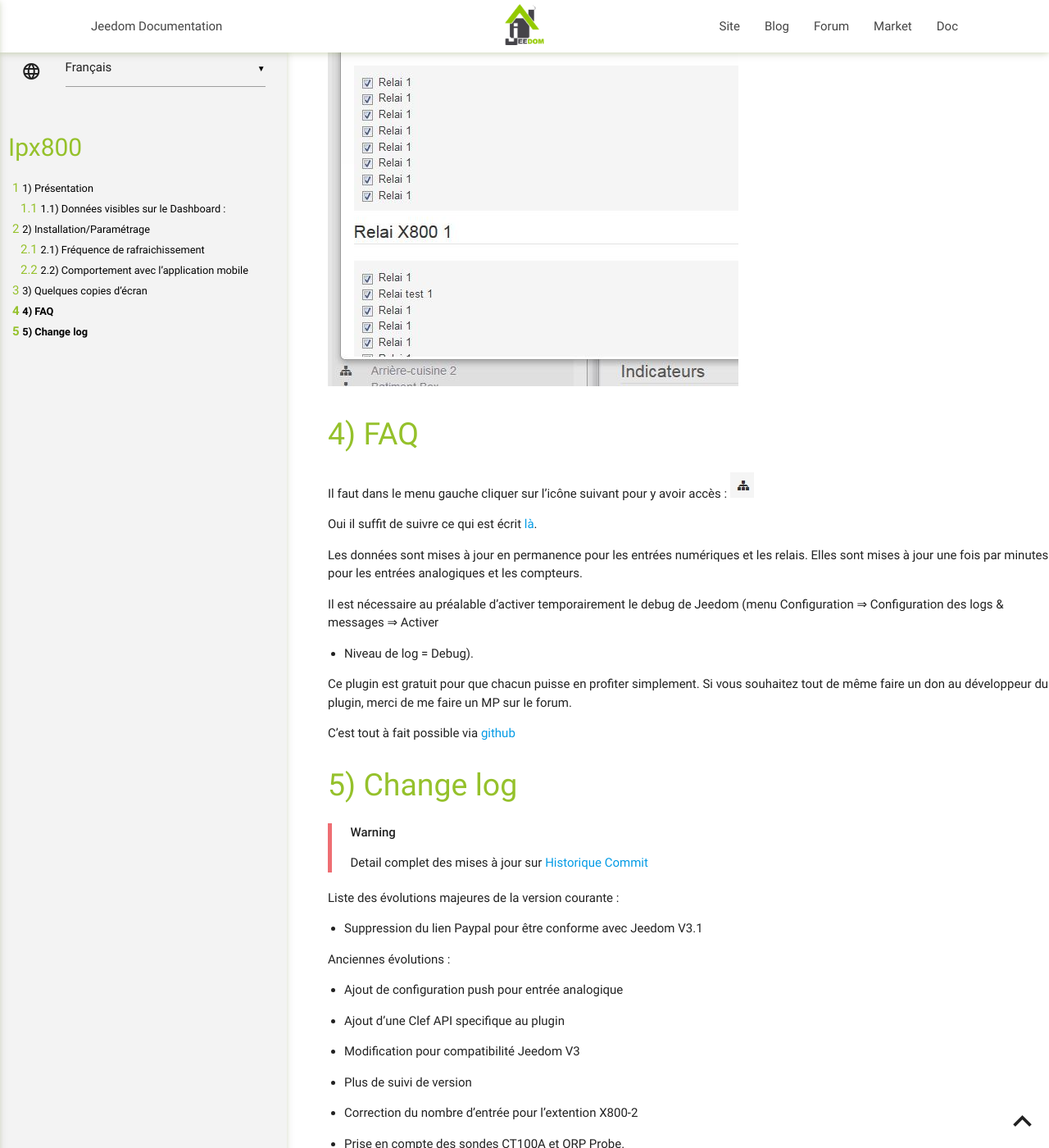
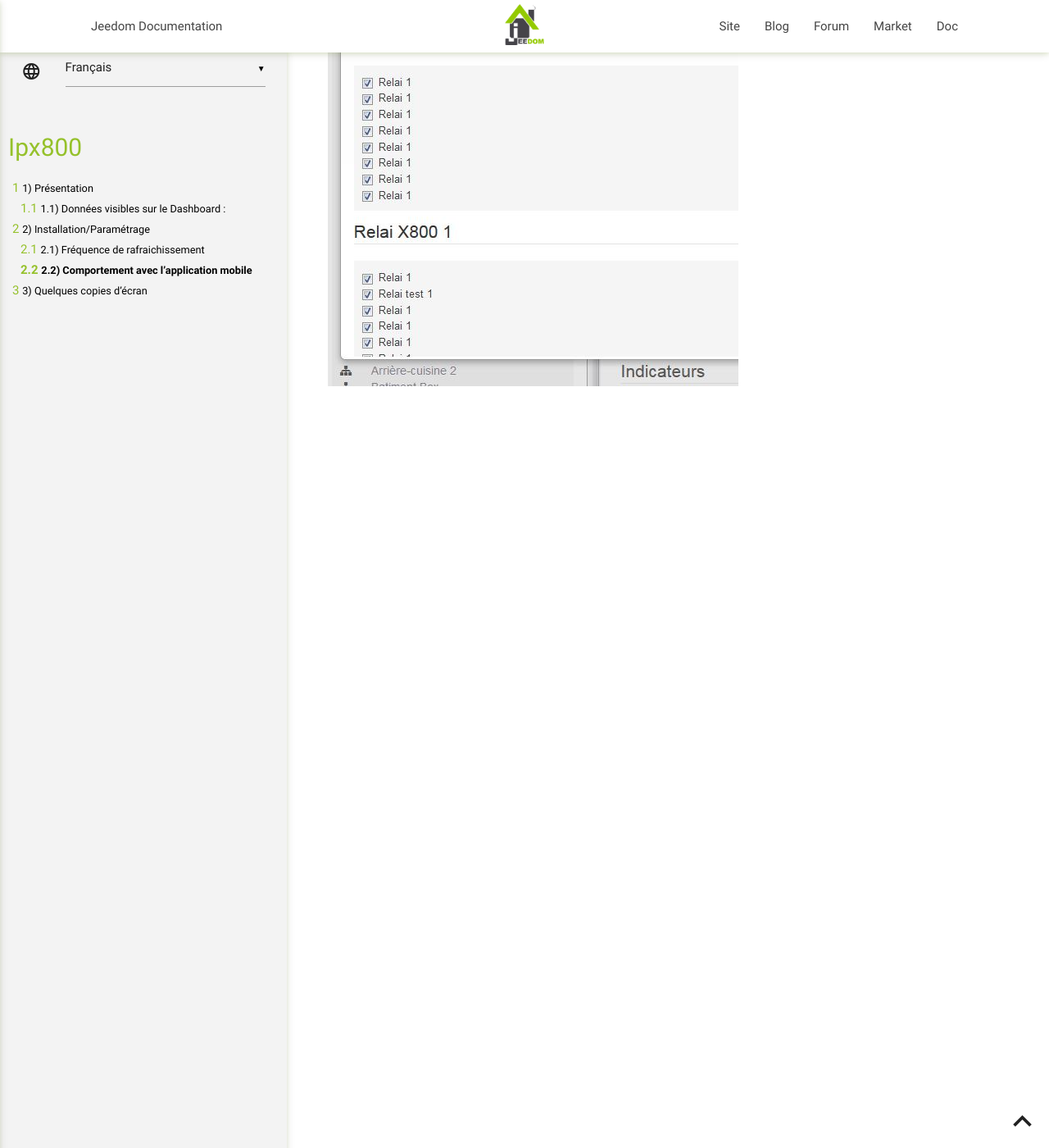
Before and after one commit to jeedom/plugin-ipx800, a Jekyll site: the page built from docs/fr_FR/index.md, in a window 1280 px wide and 1400 px high, scrolled down 3056 px. Shown: the whole window at 82% size. Built offline with Jekyll 4.4.1, drawn with Linux system fonts in a browser that asks for light colours; our own code applies the rules of GitHub Pages for plain Markdown files; some of the changed text lies outside the part shown.

Commit message:
Update index.md

```diff
--- a/docs/fr_FR/index.md
+++ b/docs/fr_FR/index.md
@@ -99,121 +99,3 @@
 ![ipx800 screenshot2](../images/ipx800_screenshot2.jpg)
 
 ![ipx800 screenshot3](../images/ipx800_screenshot3.jpg)
-
-FAQ
-===
-
-Il faut dans le menu gauche cliquer sur l’icône suivant pour y avoir
-accès : ![la](../images/acces_sous_indicateur.jpg)
-
-Oui il suffit de suivre ce qui est écrit [là](#config_push).
-
-Les données sont mises à jour en permanence pour les entrées numériques
-et les relais. Elles sont mises à jour une fois par minutes pour les
-entrées analogiques et les compteurs.
-
-Il est nécessaire au préalable d’activer temporairement le debug de
-Jeedom (menu Configuration ⇒ Configuration des logs & messages ⇒ Activer
-+ Niveau de log = Debug).
-
-Ce plugin est gratuit pour que chacun puisse en profiter simplement. Si
-vous souhaitez tout de même faire un don au développeur du plugin, merci
-de me faire un MP sur le forum.
-
-C’est tout à fait possible via
-[github](https://github.com/guenneguezt/plugin-ipx800)
-
-Change log
-==========
-
-> **Warning**
->
-> Detail complet des mises à jour sur [Historique
-> Commit](https://github.com/guenneguezt/plugin-ipx800/commits/master)
-
-Liste des évolutions majeures de la version courante :
-
--   Suppression du lien Paypal pour être conforme avec Jeedom V3.1
-
-Anciennes évolutions :
-
--   Ajout de configuration push pour entrée analogique
-
--   Ajout d’une Clef API specifique au plugin
-
--   Modification pour compatibilité Jeedom V3
-
--   Plus de suivi de version
-
--   Correction du nombre d’entrée pour l’extention X800-2
-
--   Prise en compte des sondes CT100A et ORP Probe.
-
--   Continue la collecte lorsque une IPX est HS.
-
--   Trappe certains messages d’erreur.
-
--   Ajout du type LIGHT\_TOGGL pour les relais.
-
--   Définition template des relais boutons.
-
--   Modification être compatible avec le plugin mobile.
-
--   Mise a jour des entrées analogiques, même si la valeur ne change pas
-    pour les graphiques.
-
--   Compatibilité Jeedom 2.0.
-
--   Modification de cron pour plus d’autonomie.
-
--   Modification de l’extension du logo.
-
--   Compatibilité Imperihome.
-
--   Retrait de la suppression des équipements lors de la désactivation
-    du plugin.
-
--   Correction par rapport au nouveau core.
-
--   Correction des formules pour les pinces ampèremetriques.
-
--   Message de debug pour les receptions de push.
-
--   Prise en compte du port pour jeedom et de l’IP sans qu’il soit
-    nécessaire que ce soit renseigné au niveau globale.
-
--   Correction des fréquences d’impulsion par minute.
-
--   Message de debug pour les calculs d’impulsion/minute.
-
--   Supression de l’info `updatetime`.
-
--   Ajout des pinces 50A.
-
--   Ajout de Correction automatique par rapport au seuil Min et Max.
-
--   Ajout de lien vers les options d’affichage.
-
--   Correction de double cron.
-
--   Prise en charge des compteurs indépendament des boutons.
-
--   Ajout du nombre d’impulsions par minute.
-
--   Ajout d’une information status.
-
--   Redéclenchement jusqu’à 3 fois en cas d’indispo de l’IPX.
-
--   Prise en compte des extensions x800 et x400.
-
--   Correction pour la réception des push pour les entrées numériques.
-
--   Prise en compte des unitées pour les entrées analogiques.
-
--   Correction de la cron pour ne prendre que les changements d’état.
-
--   Possibilité de configurer le push que sur certaines entrées.
-
--   Ajout des formules pour les entrée analogiques.
-
--   Ajout `all on` et `all off`.
```
